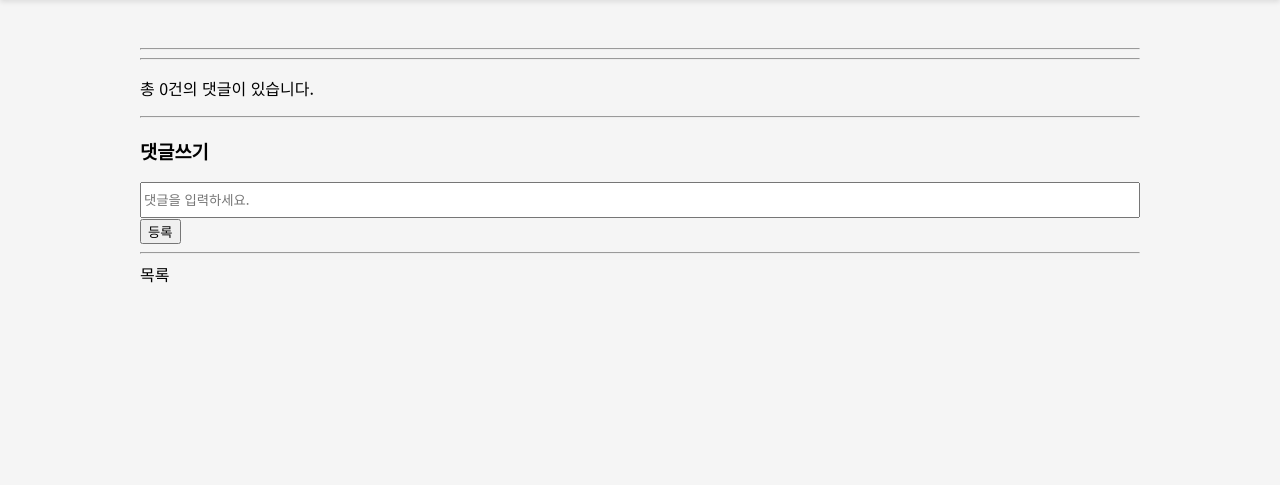
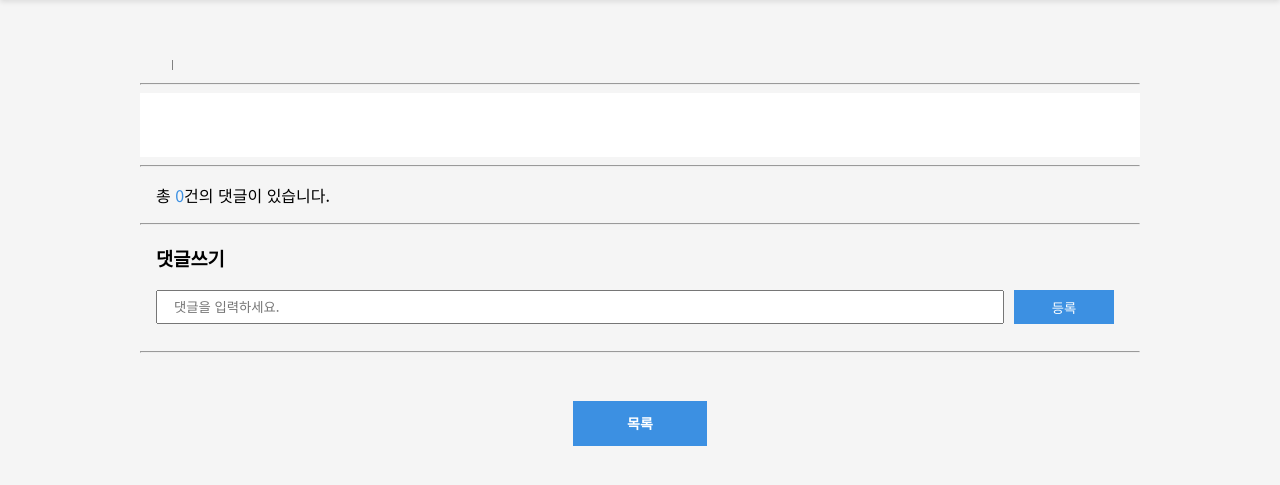
Before and after one commit to YongjoonSeo/Board304, a Django app: template normalboard/templates/normalboard/detail.html in a window 1280 px wide. Shown: the part 100-585 px from the top of the page. Run offline with Django 3.2, Linux system fonts and the light colour scheme; the template is opened without the code that fills it: values that come from a table or form of the project are taken from there, others are empty; the visitor is signed in with stand-in values (Sample User, id 1); some libraries are stand-ins or nearby versions.

Commit message:
static collected

```diff
--- a/static/detail.css
+++ b/static/detail.css
@@ -47,17 +47,158 @@
 #updatebtn, #deletebtn {
     cursor: pointer;
     color: white;
-    margin: 0 15px;
+    margin: 0 10px;
+    border: none;
+    min-width: 100px;
+    height: 34px;
+    line-height: 34px;
+    text-align: center;
+}
+
+#updatebtn {
+    background-color: #3C90E2;
+}
+
+#deletebtn {
+    background-color: #4F5A66;
+}
+
+.btnbox {
+    display: flex;
+    justify-content: flex-end;
+    margin-top: 1rem;
 }
 
 button.admit {
     background-color: #3C90E2;
     border-color: #3C90E2;
     margin: 0 15px;
+    color: white;
+    font-size: 14px;
 }
 
 button.cancel {
     background-color: #4F5A66;
     border-color: #4F5A66;
     margin: 0 15px;
+    color: white;
+    font-size: 14px;
 }
+
+.content {
+    background-color: white;
+    padding: 2rem;
+}
+
+.detailtitle {
+    padding-left: 1rem;
+}
+
+.authordata, .datedata {
+    display: inline-block;
+    margin-left: 1rem;
+    margin-top: 0;
+    color: grey;
+}
+
+.datedata {
+    margin-left: 0.7rem;
+}
+
+.seperate {
+    display: inline-block;
+    margin-left: 0.7rem;
+    width: 1px;
+    height: 10px;
+    background-color: grey;
+}
+
+.tolist {
+    background-color: #3C90E2;
+    border: none;
+    width: 134px;
+    height: 45px;
+    line-height: 45px;
+    margin: 3rem auto;
+    color: white;
+    font-size: 14px;
+    font-weight: 600;
+    display: block;
+    text-align: center;
+}
+
+.commentnum-infobox {
+    padding: 0 1rem;
+}
+
+.commentnum-info {
+    color: #3C90E2;
+}
+
+.comment-write {
+    padding: 0 1rem;
+}
+
+.commentbox {
+    padding: 0 1rem;
+}
+
+.commentform {
+    display: flex;
+    padding: 0 1rem;
+    margin-bottom: 1.7rem;
+}
+
+.commentinput {
+    padding-left: 1rem;
+}
+
+.commentbtn {
+    cursor: pointer;
+    color: white;
+    margin: 0 10px;
+    border: none;
+    text-align: center;
+}
+
+.comment-create {
+    background-color: #3C90E2;
+}
+
+.comment-delete {
+    background-color: #4F5A66;
+}
+
+.datedata.comment-date {
+    margin-bottom: 0;
+    font-weight: normal;
+}
+
+.comment-metadata {
+    display: flex;
+    justify-content: space-between;
+}
+
+.btn-responsive {
+    min-width: 65px;
+    height: 30px;
+    line-height: 30px;
+}
+
+.input-responsive {
+    height: 30px;
+    line-height: 30px;
+}
+
+@media only screen and (min-width: 768px) {
+    .btn-responsive {
+        min-width: 100px !important;
+        height: 34px !important;
+        line-height: 34px !important;
+    }
+
+    .input-responsive {
+        height: 34px !important;
+        line-height: 34px !important;
+    }
+}
```
Also changed, not shown: static/index.css (+120 -2 lines), static/icon_eye.png (added).
